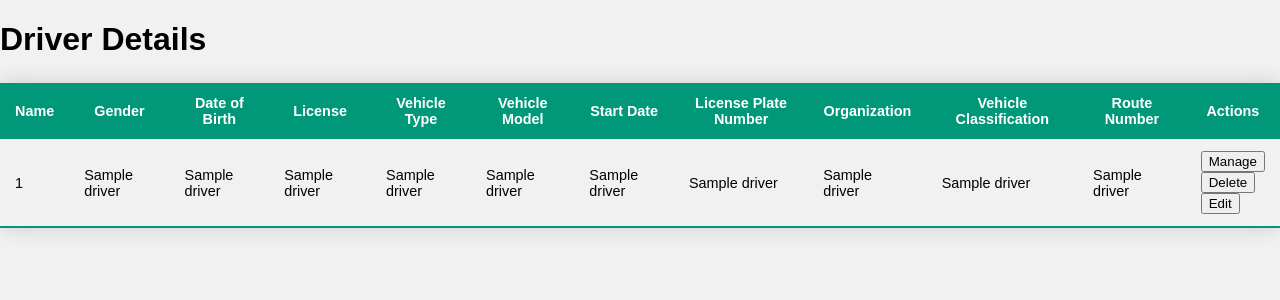
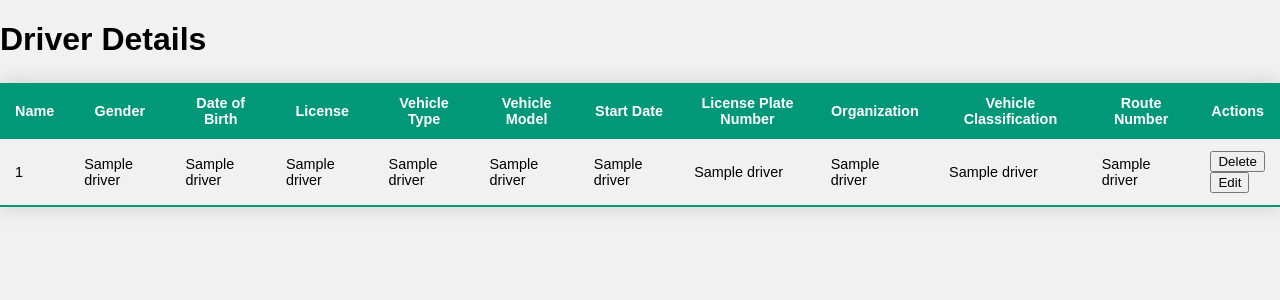
Before and after one commit to muiruri7/RegDriver, a Flask app: template templates/admin.html in a window 1280 px wide. Shown: the part 18-318 px from the top of the page. Run offline with Flask 3, Linux system fonts and the light colour scheme; the template is opened without the code that fills it: most values are stand-ins (such as "Sample title", 1, 10 or a date in 2020); some libraries are stand-ins or nearby versions.

Commit message:
Initial Commit

```diff
--- a/templates/admin.html
+++ b/templates/admin.html
@@ -233,11 +233,6 @@
                 <td>{{ driver[9] }}</td>
                 <td>{{ driver[10] }}</td>
                 <td>
-                    <!-- Manage Button -->
-                    <form action="{{ url_for('management') }}" method="POST">
-                        <input type="hidden" name="driver_id" value="{{ driver[11] }}">
-                        <button type="submit" class="btn btn-primary btn-sm">Manage</button>
-                    </form>
                     <!-- Delete Button -->
                     <form action="{{ url_for('delete_driver') }}" method="POST" onsubmit="return confirm('Are you sure you want to delete this driver?');">
                         <input type="hidden" name="driver_id" value="{{ driver[11] }}">
```
